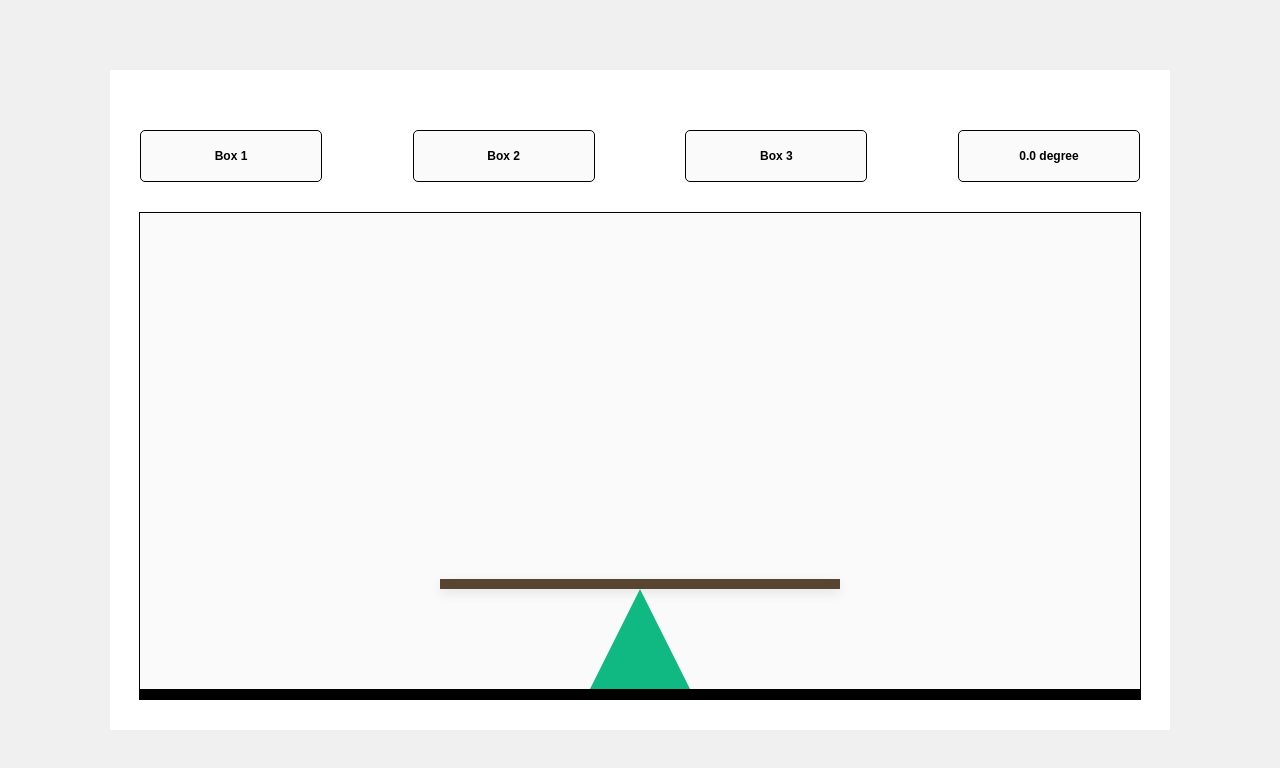
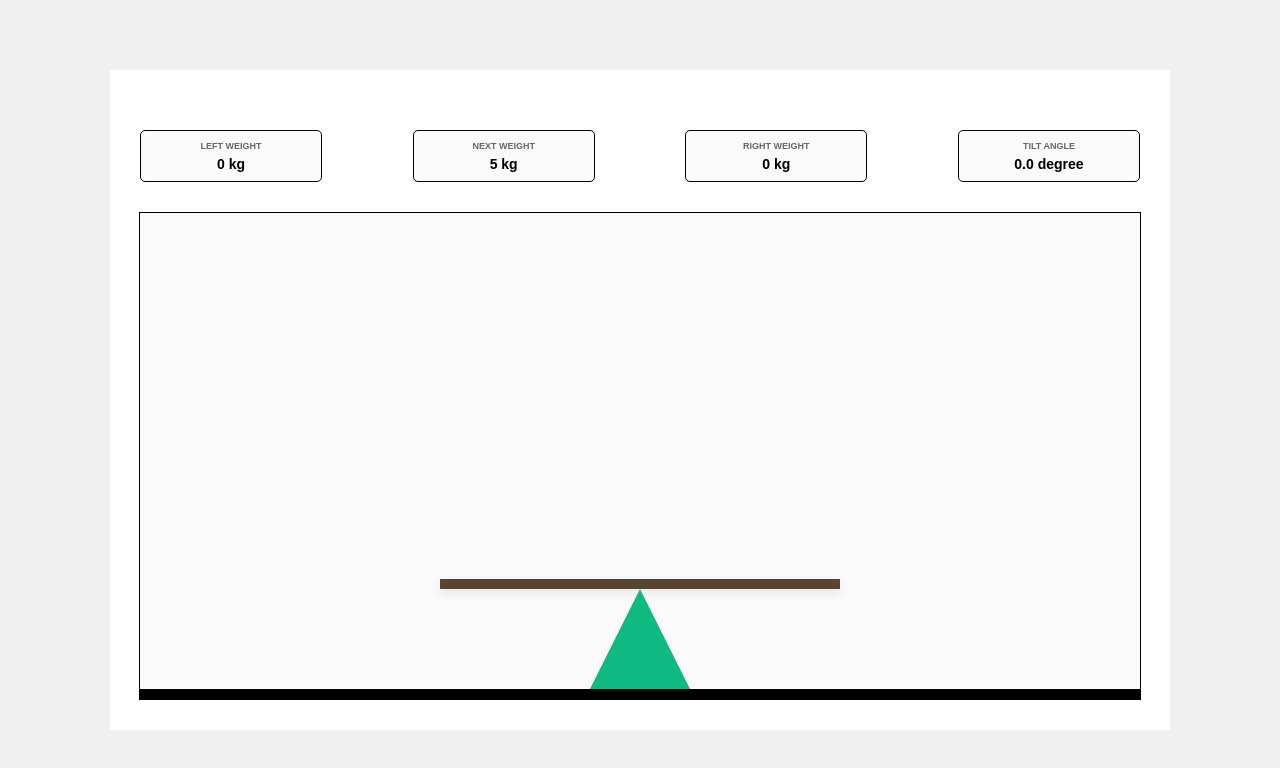
Before and after one commit to antelcha/MUSTAFAGIRGIN-seesaw-simulation, a plain HTML site: page index.html in a window 1280 px wide. Drawn offline with Linux system fonts and the light colour scheme.

Commit message:
info boxes styling

```diff
--- a/index.html
+++ b/index.html
@@ -7,10 +7,22 @@
 <body>
     <div class="game-container">
         <div class="row">
-            <div id="left-weight" class="box"> Box 1 </div>
-            <div id="next-weight" class="box"> Box 2 </div>
-            <div id="right-weight" class="box"> Box 3 </div>
-            <div id="tilt-angle" class="box"> 0.0 degree </div>
+            <div id="left-weight" class="box">
+                <div class="title">LEFT WEIGHT</div>
+                <div class="value">0</div>
+            </div>
+            <div id="next-weight" class="box">
+                <div class="title">NEXT WEIGHT</div>
+                <div class="value">0</div>
+            </div>
+            <div id="right-weight" class="box">
+                <div class="title">RIGHT WEIGHT</div>
+                <div class="value">0</div>
+            </div>
+            <div id="tilt-angle" class="box">
+                <div class="title">TILT ANGLE</div>
+                <div class="value">0.0 degree</div>
+            </div>
         </div>
 
         <div class="simulation-container">
--- a/script.js
+++ b/script.js
@@ -28,7 +28,9 @@ document.addEventListener('DOMContentLoaded', () => {
     const barRight = barRect.right - containerRect.left;
 
     let totalTorque = 0;
-
+    let leftWeight = 0;
+    let rightWeight = 0;
+    let nextWeight = 0;
     console.log(`Seesaw pivot: (${seesawCenterX}, ${seesawCenterY})`);
 
     bar.style.transform = `rotate(${barAngle}deg)`;
@@ -135,7 +137,7 @@ document.addEventListener('DOMContentLoaded', () => {
 
     function nextCircle() {
         const randomCircle = possibleCircles[Math.floor(Math.random() * possibleCircles.length)];
-
+        nextWeight = randomCircle.mass;
         const oldCenterX = previewCircle.x + previewCircle.radius;
         const oldCenterY = previewCircle.y + previewCircle.radius;
 
@@ -185,7 +187,7 @@ document.addEventListener('DOMContentLoaded', () => {
                     }
                 }
             }
-            const newAngle = Math.max(-30, Math.min(30, (calculateTorque() / 10)));
+            const newAngle = Math.max(-30, Math.min(30, (calculateTorqueAndWeights() / 10)));
             updateCirclesIfNeeded(newAngle);
 
             if (falling) {
@@ -195,13 +197,25 @@ document.addEventListener('DOMContentLoaded', () => {
             }
         }
 
-        updateBoxes();
+        updateInformationBoxes();
     }
 
-    function updateBoxes() {
-    const tiltBox = document.querySelector('#tilt-angle');
+    function updateInformationBoxes() {
+        const tiltBox = document.querySelector('#tilt-angle');
+        const leftWeightBox = document.querySelector('#left-weight');
+        const rightWeightBox = document.querySelector('#right-weight');
+        const nextWeightBox = document.querySelector('#next-weight');
         if (tiltBox) {
-            tiltBox.textContent = barAngle.toFixed(1) + ' degree';
+            tiltBox.querySelector('.value').textContent = barAngle.toFixed(1) + ' degree';
+        }
+        if (leftWeightBox) {
+            leftWeightBox.querySelector('.value').textContent = leftWeight + ' kg';
+        }
+        if (rightWeightBox) {
+            rightWeightBox.querySelector('.value').textContent = rightWeight + ' kg';
+        }
+        if (nextWeightBox) {
+            nextWeightBox.querySelector('.value').textContent = nextWeight + ' kg';
         }
     }
 
@@ -232,13 +246,20 @@ document.addEventListener('DOMContentLoaded', () => {
         setAngle(newAngle);
     }
 
-    function calculateTorque() {
+    function calculateTorqueAndWeights() {
         totalTorque = 0;
+        leftWeight = 0;
+        rightWeight = 0;
         for (const circle of circleData) {
             if (circle.isOnBar) {
                 const distance = circle.x + circle.radius - seesawCenterX;
                 const force = circle.mass;
                 totalTorque += distance * force;
+                if (distance < 0) {
+                    leftWeight += force;
+                } else {
+                    rightWeight += force;
+                }
             }
         }
         return totalTorque;
@@ -263,6 +284,6 @@ document.addEventListener('DOMContentLoaded', () => {
             y: newY + cy
         };
     }
-
+    updateInformationBoxes();
 
 });
--- a/styles.css
+++ b/styles.css
@@ -105,6 +105,7 @@ min-height: 100vh;
  .row .box {
 
     width: 180px;
+    flex-direction: column;
 
     height: 50px;
     background-color: #fafafa;
@@ -117,3 +118,16 @@ min-height: 100vh;
     color: #000;
     border: 1px solid #000;
 }
+
+.box .title {
+    font-size: 9px;
+    font-weight: bold;
+    color: #666;
+    margin-bottom: 5px;
+}
+
+.box .value {
+    font-size: 14px;
+    font-weight: bold;
+    color: #000;
+}
```
